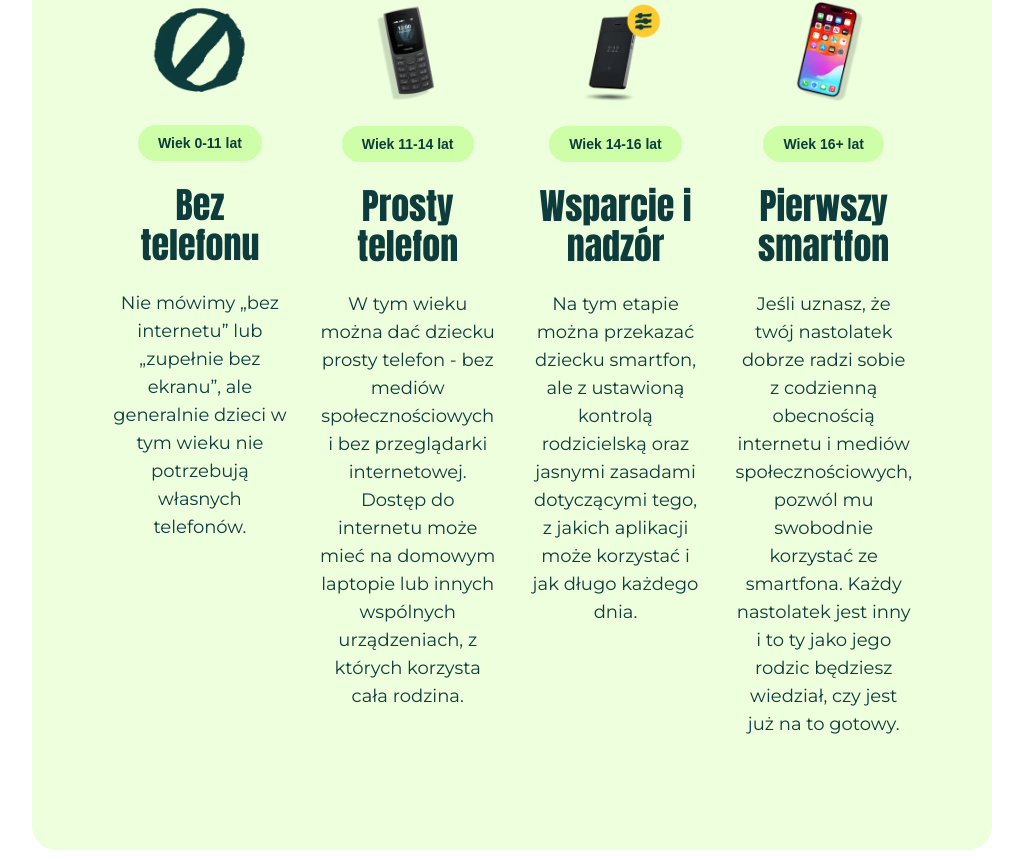
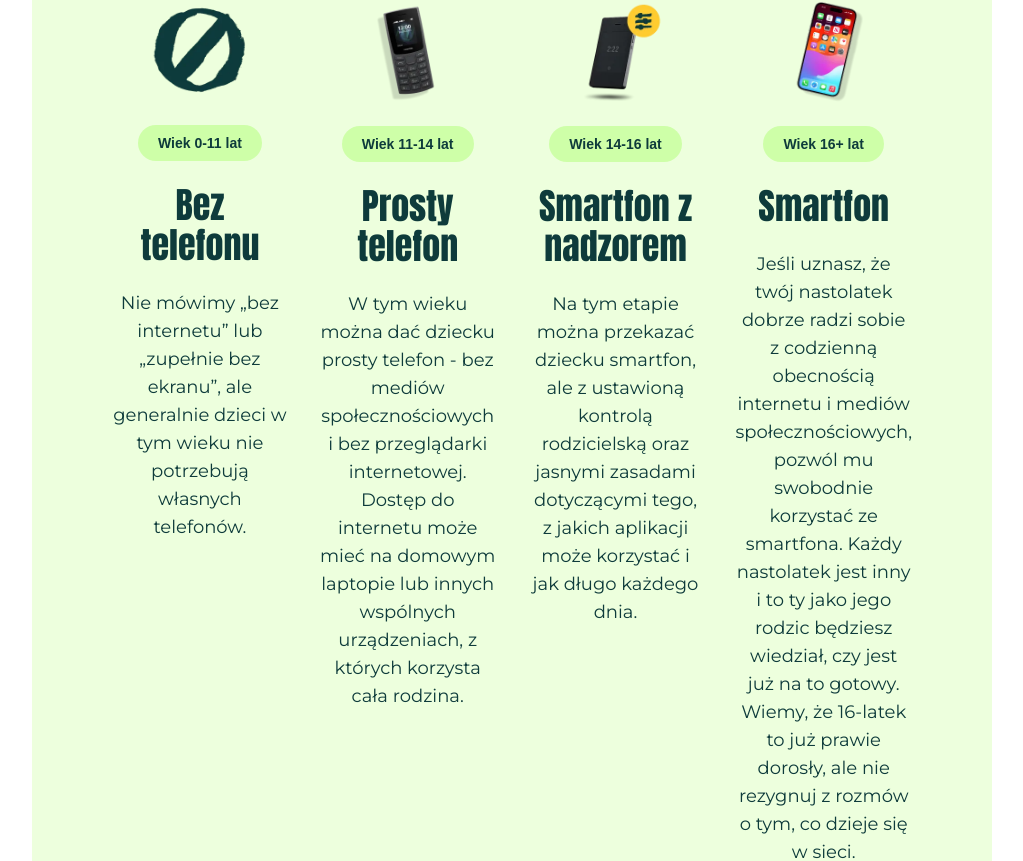
Before and after one commit to dziecinstwobezsmartfona/dbs-strona, a Next.js app: page /rozwiazanie in a window 1280 px wide. Shown: the part 3491-4352 px from the top of the page, without its empty margins (128-1151 px from the left). Built offline with nearby package versions, Linux system fonts and the light colour scheme; a web font is replaced by a local one.

Commit message:
Drobne przeformułowanie w propozycji podejścia w zależności od wieku

```diff
--- a/app/rozwiazanie/page.tsx
+++ b/app/rozwiazanie/page.tsx
@@ -96,7 +96,7 @@ export default function NaszaMisja() {
                                 className="mb-6"
                             />
                             <Tag className="bg-(--main-accent) text-foreground mb-6"><b>Wiek 14-16 lat</b></Tag>
-                            <p className="text-2xl md:text-4xl font-title mb-6">Wsparcie i nadzór</p>
+                            <p className="text-2xl md:text-4xl font-title mb-6">Smartfon z nadzorem</p>
                             <p className="text-base md:text-lg font-sans">Na tym etapie można przekazać dziecku smartfon, ale z ustawioną kontrolą rodzicielską oraz jasnymi zasadami dotyczącymi tego, z jakich aplikacji może korzystać i jak długo każdego dnia.</p>
                         </div>
                         {/* Wiek 16+ */}
@@ -109,8 +109,8 @@ export default function NaszaMisja() {
                                 className="mb-6"
                             />
                             <Tag className="bg-(--main-accent) text-foreground mb-6"><b>Wiek 16+ lat</b></Tag>
-                            <p className="text-2xl md:text-4xl font-title mb-6">Pierwszy smartfon</p>
-                            <p className="text-base md:text-lg font-sans">Jeśli uznasz, że twój nastolatek dobrze radzi sobie z codzienną obecnością internetu i mediów społecznościowych, pozwól mu swobodnie korzystać ze smartfona. Każdy nastolatek jest inny i to ty jako jego rodzic będziesz wiedział, czy jest już na to gotowy.</p>
+                            <p className="text-2xl md:text-4xl font-title mb-6">Smartfon</p>
+                            <p className="text-base md:text-lg font-sans">Jeśli uznasz, że twój nastolatek dobrze radzi sobie z codzienną obecnością internetu i mediów społecznościowych, pozwól mu swobodnie korzystać ze smartfona. Każdy nastolatek jest inny i to ty jako jego rodzic będziesz wiedział, czy jest już na to gotowy. Wiemy, że 16-latek to już prawie dorosły, ale nie rezygnuj z rozmów o tym, co dzieje się w sieci.</p>
                         </div>
                     </div>
                 </div>
```
